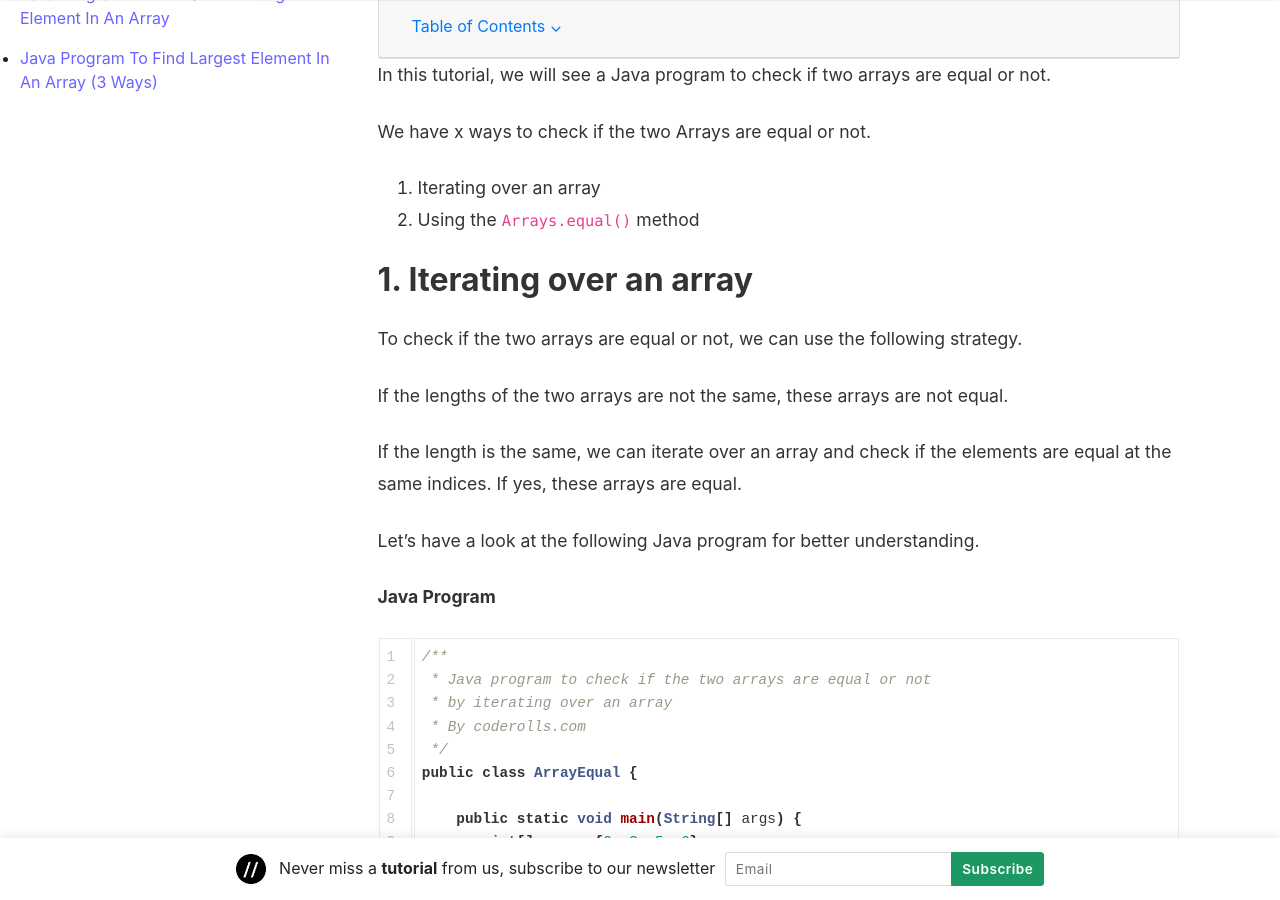
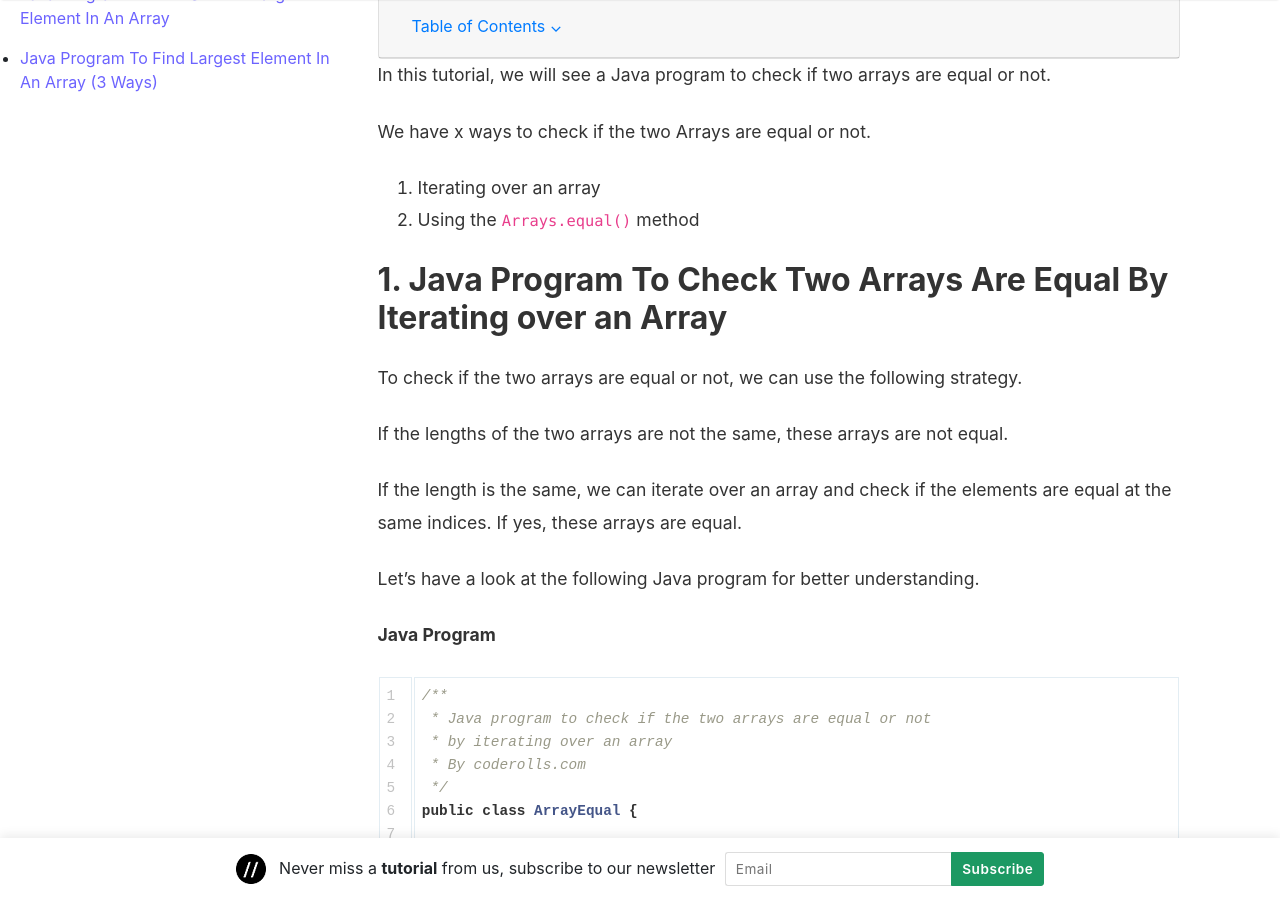
Before and after one commit to coderolls/coderolls-blog, a Jekyll site: the page built from _posts/java-programs/2023-11-13-check-if-two-arrays-are-equal.md, in a window 1280 px wide and 900 px high, scrolled down 344 px. Built offline with Jekyll 4.4.1, drawn with Linux system fonts in a browser that asks for light colours; nearby versions of some CDN libraries; comment, search, counter and statistics services are not loaded; some of the changed text lies outside the part shown.

Commit message:
Update 2023-11-13-check-if-two-arrays-are-equal.md

```diff
--- a/_posts/java-programs/2023-11-13-check-if-two-arrays-are-equal.md
+++ b/_posts/java-programs/2023-11-13-check-if-two-arrays-are-equal.md
@@ -14,7 +14,7 @@
 1. Iterating over an array
 2. Using the `Arrays.equal()` method
 
-## 1. Iterating over an array
+## 1. Java Program To Check Two Arrays Are Equal By Iterating over an Array
 
 To check if the two arrays are equal or not, we can use the following strategy.
 
@@ -87,7 +87,7 @@
 
 
 
-## 2. Using `Arrays.equals()` method
+## 2. Java Program To Check Two Arrays Are Equal Using `Arrays.equals()` method
 
 To check if the two arrays are equal or not, we are using the ready-made Arrays.equals() method.
 
```
